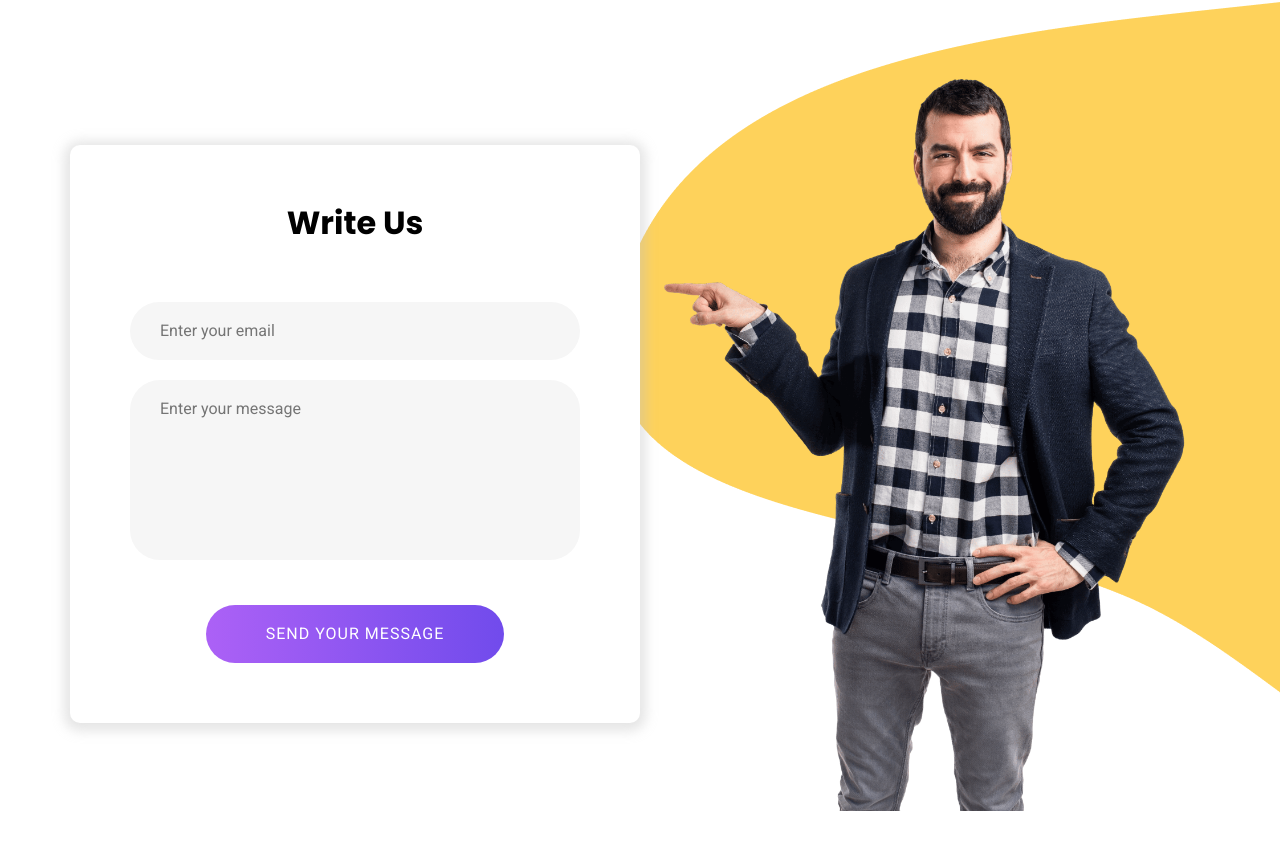
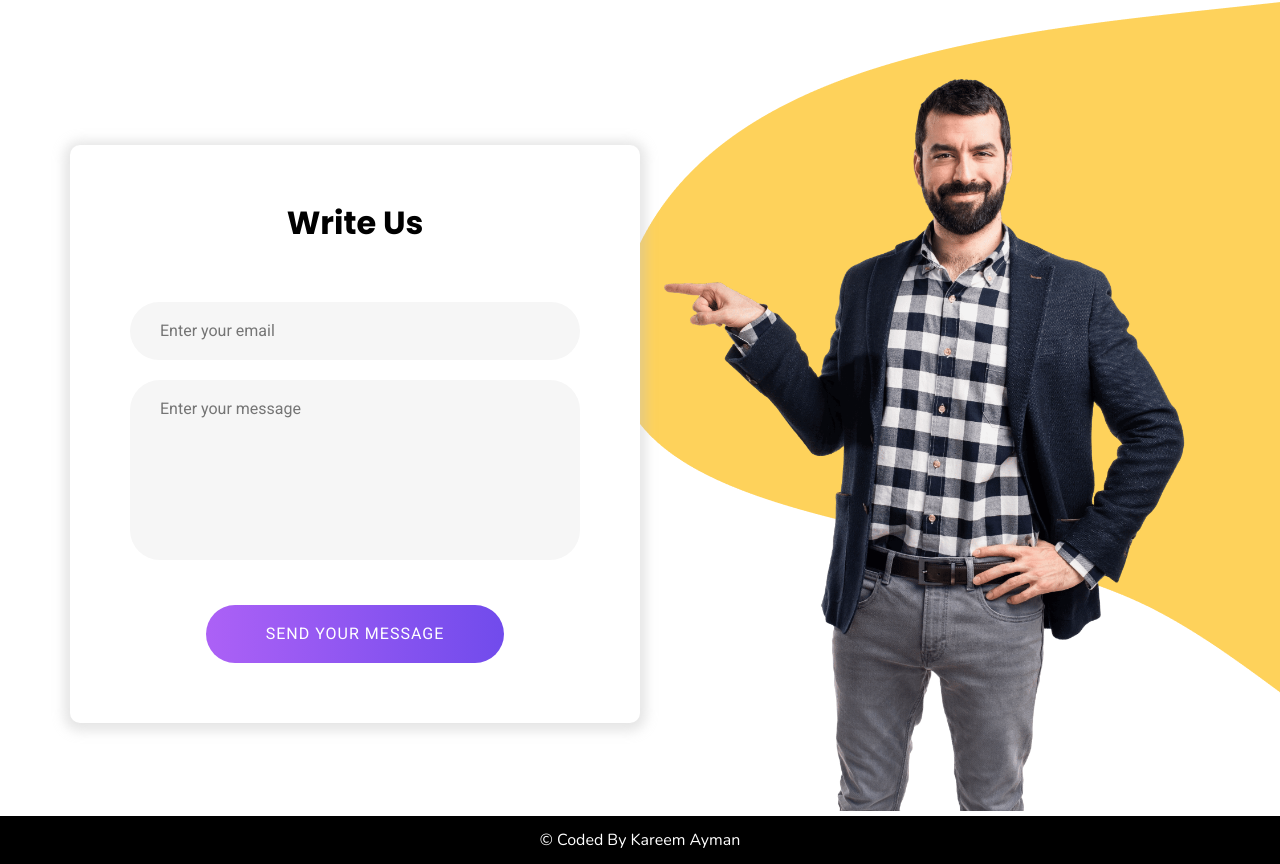
Before and after one commit to kareemayman/growing-online-businesses, a plain HTML site: page index.html in a window 1280 px wide. Shown: the part 3455-4319 px from the top of the page. Before the commit the page ends 4271 px from the top, so only its background shows below. Drawn offline with nearby package versions, Linux system fonts and the light colour scheme.

Commit message:
Finshed Footer

```diff
--- a/css/main.css
+++ b/css/main.css
@@ -625,6 +625,24 @@ header nav a:last-of-type:hover {
 }
 /* End Write Us Section */
 
+/* Start Footer */
+footer {
+    padding-top: 15px;
+    padding-bottom: 15px;
+    /* background-image: linear-gradient(to right, var(--light-purple), var(--dark-purple)); */
+    background-color: black;
+    display: flex;
+    justify-content: center;
+    align-items: center;
+}
+
+footer h3 {
+    color: white;
+    font-weight: 100;
+    font-size: 1rem;
+}
+/* End Footer */
+
 /* Start Media Queries */
 @media (min-width: 769px) {
     .mobile {
--- a/index.html
+++ b/index.html
@@ -266,5 +266,9 @@
             </div>
         </div>
     </main>
+
+    <footer>
+        <h3 class="nunito">&copy; Coded By Kareem Ayman</h3>
+    </footer>
 </body>
 </html>
```
